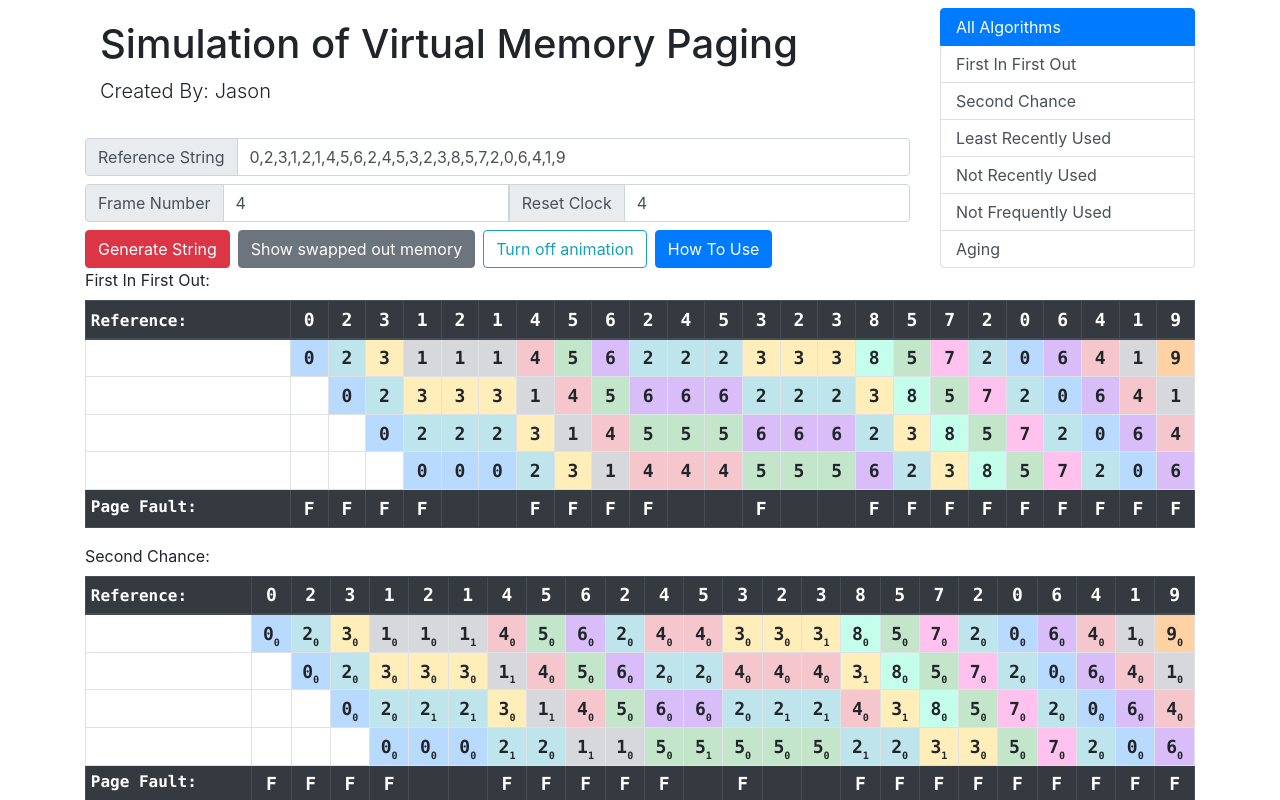
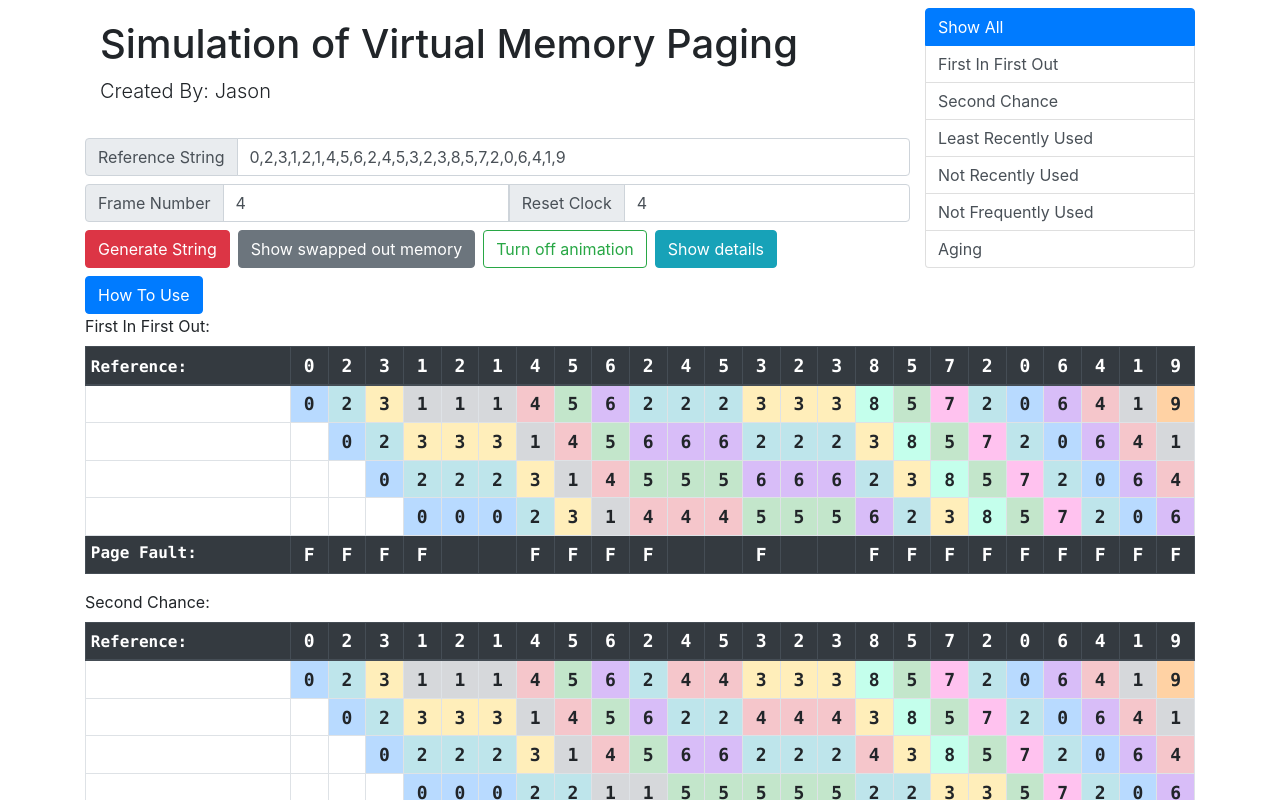
Before and after one commit to jason-dev1/Simulation-of-Virtual-Memory-Paging-Algorithms, a React (Create React App) app: page / in a window 1280 px wide. Shown: the top 800 px of the page. Built offline with nearby package versions, Linux system fonts and the light colour scheme.

Commit message:
Added detail toggle and optimise padding

```diff
--- a/src/App.js
+++ b/src/App.js
@@ -22,7 +22,8 @@ class App extends Component{
         resetTurns: 4,
         swapToggle: false,
         animationToggle: true,
-        selectedAlgorithm: {name: "All Algorithms"},
+        detailToggle: false,
+        selectedAlgorithm: {name: "Show All"},
     }
 
     handleRefChange = ({target}) => {
@@ -59,23 +60,27 @@ class App extends Component{
         this.setState({animationToggle: !this.state.animationToggle});
     }
 
+    handleDetailToggle = () =>{
+        this.setState({detailToggle: !this.state.detailToggle});
+    }
+
     handleListChange = (algorithm) => {
         this.setState({selectedAlgorithm:algorithm});
     }
 
 
     render() {
-        let {frameNumber, resetTurns, referenceString, referenceInputTextField, swapToggle, animationToggle, selectedAlgorithm} = this.state;
-        let {handleRefChange, handleFrameChange, handleResetTurnsChange, handleRefStringGenClick, handleAnimationToggle, handleSwapToggle, handleListChange} = this;
+        let {frameNumber, resetTurns, referenceString, referenceInputTextField, swapToggle, animationToggle, detailToggle, selectedAlgorithm} = this.state;
+        let {handleRefChange, handleFrameChange, handleResetTurnsChange, handleRefStringGenClick, handleAnimationToggle, handleSwapToggle, handleListChange, handleDetailToggle} = this;
         const algorithms = [
-            {name : "All Algorithms"},
+            {name : "Show All"},
             {name : "First In First Out", f : firstInFirstOut},
             {name : "Second Chance", f : secondChance},
             {name : "Least Recently Used", f : leastRecentlyUsed},
             {name : "Not Recently Used", f : notRecentlyUsed},
             {name : "Not Frequently Used", f : notFrequentlyUsed},
             {name : "Aging", f : aging}]
-        const filteredAlgorithm = selectedAlgorithm && selectedAlgorithm['f']? algorithms.filter(a => a['name'] === selectedAlgorithm['name']) : algorithms.filter(a=> a['name'] !== "All Algorithms");
+        const filteredAlgorithm = selectedAlgorithm && selectedAlgorithm['f']? algorithms.filter(a => a['name'] === selectedAlgorithm['name']) : algorithms.filter(a=> a['name'] !== "Show All");
         return (
             <main className="container">
                 <div className="row">
@@ -87,6 +92,8 @@ class App extends Component{
                             handleRefStringGenClick={handleRefStringGenClick}
                             handleSwapToggle={handleSwapToggle}
                             handleAnimationToggle={handleAnimationToggle}
+                            handleDetailToggle={handleDetailToggle}
+                            detailToggle={detailToggle}
                             frameNumber={frameNumber}
                             resetTurns={resetTurns}
                             referenceInputTextField={referenceInputTextField}
@@ -94,7 +101,7 @@ class App extends Component{
                             swapToggle={swapToggle}
                         />
                     </div>
-                    <div className="col-3 mt-2">
+                    <div className="col-3 mt-2 list-group-outer-padding">
                         <List algorithms={algorithms} handleListChange={handleListChange} selectedAlgorithm={selectedAlgorithm}/>
                     </div>
                 </div>
@@ -105,6 +112,7 @@ class App extends Component{
                         referenceString={referenceString}
                         swapToggle={swapToggle}
                         animationToggle={animationToggle}
+                        detailToggle={detailToggle}
                         algorithms={filteredAlgorithm}
                     />
                     </div>
--- a/src/component/header.jsx
+++ b/src/component/header.jsx
@@ -4,7 +4,7 @@ import {HelpModal} from "./modal";
 
 export default class Header extends Component{
     render() {
-        let {handleRefChange, handleFrameChange, handleResetTurnsChange, handleRefStringGenClick, handleSwapToggle,handleAnimationToggle, frameNumber, referenceInputTextField, resetTurns, animationToggle,swapToggle} = this.props;
+        let {handleRefChange, handleFrameChange, handleResetTurnsChange, handleRefStringGenClick, handleSwapToggle,handleAnimationToggle, frameNumber, referenceInputTextField, resetTurns, animationToggle,swapToggle, handleDetailToggle, detailToggle} = this.props;
     return (
         <div>
             <div className="jumbotron bg-transparent">
@@ -31,7 +31,8 @@ export default class Header extends Component{
             </div>
             <button type="button" className={"btn btn-danger mt-2 mr-2"} onClick={handleRefStringGenClick}>Generate String</button>
             <button type="button" className={!swapToggle?"btn btn-secondary mt-2 mr-2":"btn btn-outline-secondary mt-2 mr-2"} onClick={handleSwapToggle}>{swapToggle?"Hide swapped out memory" : "Show swapped out memory"}</button>
-            <button type="button" className={!animationToggle?"btn btn-info mt-2 mr-2":"btn btn-outline-info mt-2 mr-2"} onClick={handleAnimationToggle}>{animationToggle?"Turn off animation" : "Turn on animation"}</button>
+            <button type="button" className={!animationToggle?"btn btn-success mt-2 mr-2":"btn btn-outline-success mt-2 mr-2"} onClick={handleAnimationToggle}>{animationToggle?"Turn off animation" : "Turn on animation"}</button>
+            <button type="button" className={!detailToggle?"btn btn-info mt-2 mr-2":"btn btn-outline-info mt-2 mr-2"} onClick={handleDetailToggle}>{detailToggle?"Hide details" : "Show details"}</button>
             <HelpModal/>
         </div>
     )
--- a/src/component/table.jsx
+++ b/src/component/table.jsx
@@ -4,7 +4,7 @@ import Fade from 'react-reveal/Fade'
 
 export default class Table extends Component{
     render() {
-        let {referenceString, frameNumber, algorithmLabel, algorithm, colorMap, resetTurns, swapToggle, animationToggle} = this.props;
+        let {referenceString, frameNumber, algorithmLabel, algorithm, colorMap, resetTurns, swapToggle, animationToggle, detailToggle} = this.props;
         let {pageInMemArray, pageFaults, pageNotInMemArray, referenceMapArray} = algorithm(referenceString, frameNumber, resetTurns);
         let frameNumberArray = _.range(0, frameNumber, 1);
         return(
@@ -37,6 +37,7 @@ export default class Table extends Component{
                                     <Fade right>
                                         <th className={colorMap.get(r[f]) + " table-cell-align-center"}>
                                             {r[f]}
+                                            {detailToggle?
                                             <sub>
                                                 <sub>
                                                     {(referenceMapArray[pageInMemArray.indexOf(r)]?
@@ -44,17 +45,20 @@ export default class Table extends Component{
                                                         : "")}
                                                 </sub>
                                             </sub>
+                                                : ""}
                                         </th>
                                     </Fade>
                             : <th className={colorMap.get(r[f]) + " table-cell-align-center"}>
                                         {r[f]}
-                                        <sub>
+                                        {detailToggle?
                                             <sub>
-                                                {(referenceMapArray[pageInMemArray.indexOf(r)]?
-                                                    referenceMapArray[pageInMemArray.indexOf(r)].get(r[f])
-                                                    : "")}
+                                                <sub>
+                                                    {(referenceMapArray[pageInMemArray.indexOf(r)]?
+                                                        referenceMapArray[pageInMemArray.indexOf(r)].get(r[f])
+                                                        : "")}
+                                                </sub>
                                             </sub>
-                                        </sub>
+                                            : ""}
                                     </th>
                             ))}
                         </tr>
--- a/src/component/tables.jsx
+++ b/src/component/tables.jsx
@@ -4,7 +4,7 @@ import Table from "./table";
 
 export default class Tables extends Component{
     render(){
-        let {referenceString, frameNumber, resetTurns, swapToggle, animationToggle, algorithms} = this.props;
+        let {referenceString, frameNumber, resetTurns, swapToggle, animationToggle, algorithms, detailToggle} = this.props;
         let referenceMap = new Map();
         referenceMap.set("0", "table-primary");
         referenceMap.set("1", "table-secondary");
@@ -16,6 +16,6 @@ export default class Tables extends Component{
         referenceMap.set("7", "table-add-1");
         referenceMap.set("8", "table-add-2");
         referenceMap.set("9", "table-add-3");
-        return algorithms.map( a => <Table key={a['name']} colorMap={referenceMap} frameNumber={frameNumber} resetTurns={resetTurns} swapToggle={swapToggle} animationToggle={animationToggle} referenceString={referenceString} algorithmLabel={a['name']} algorithm={a['f']}/>);
+        return algorithms.map( a => <Table key={a['name']} colorMap={referenceMap} frameNumber={frameNumber} resetTurns={resetTurns} swapToggle={swapToggle} detailToggle={detailToggle} animationToggle={animationToggle} referenceString={referenceString} algorithmLabel={a['name']} algorithm={a['f']}/>);
     }
 }
--- a/src/css/custom-style.css
+++ b/src/css/custom-style.css
@@ -70,5 +70,11 @@
 
 .list-group-item
 {
-    padding: 6px 15px;
+    min-width: 90px;
+    padding: 6px 12px;
 }
+
+.list-group-outer-padding
+{
+    padding-left: 0px;
+}
```
